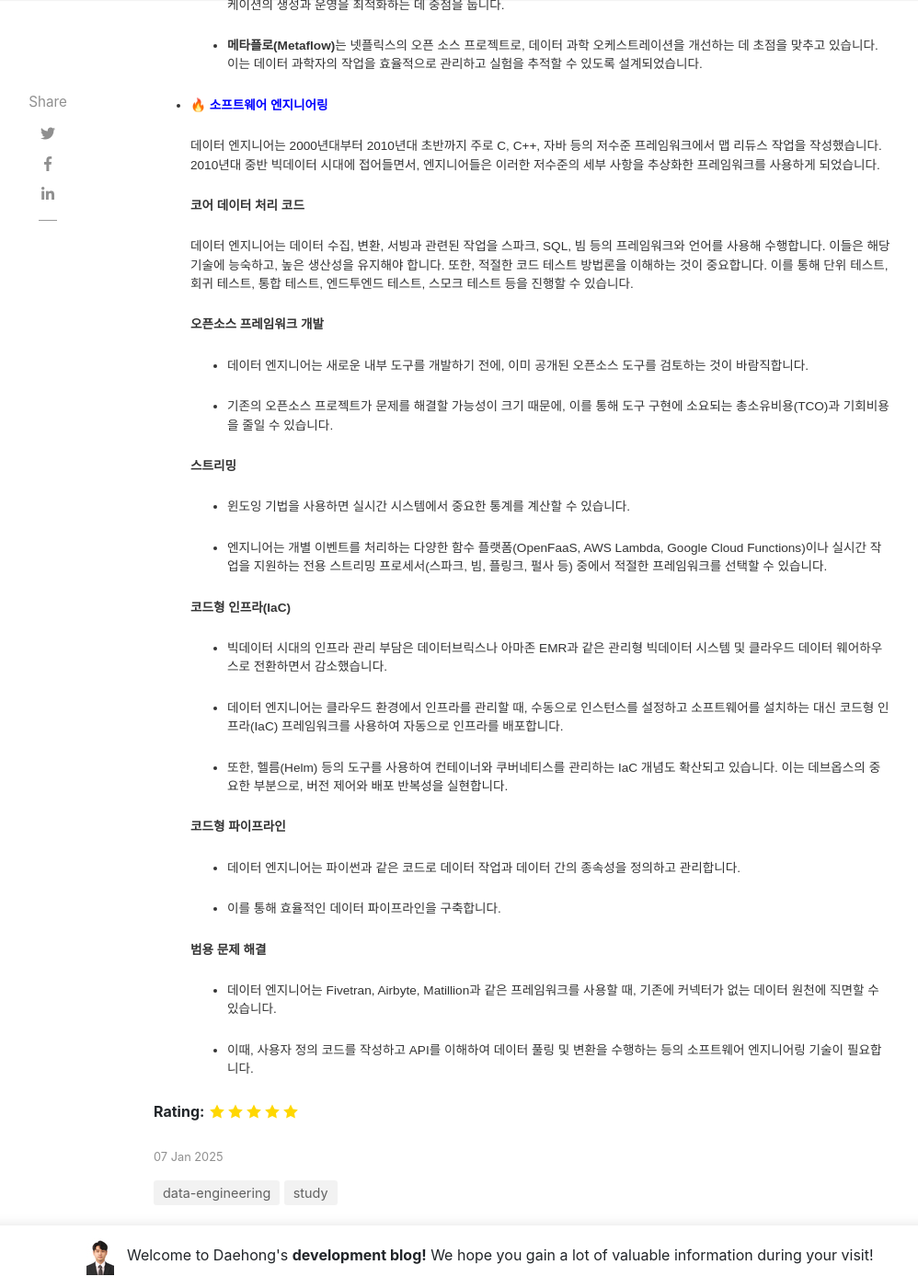
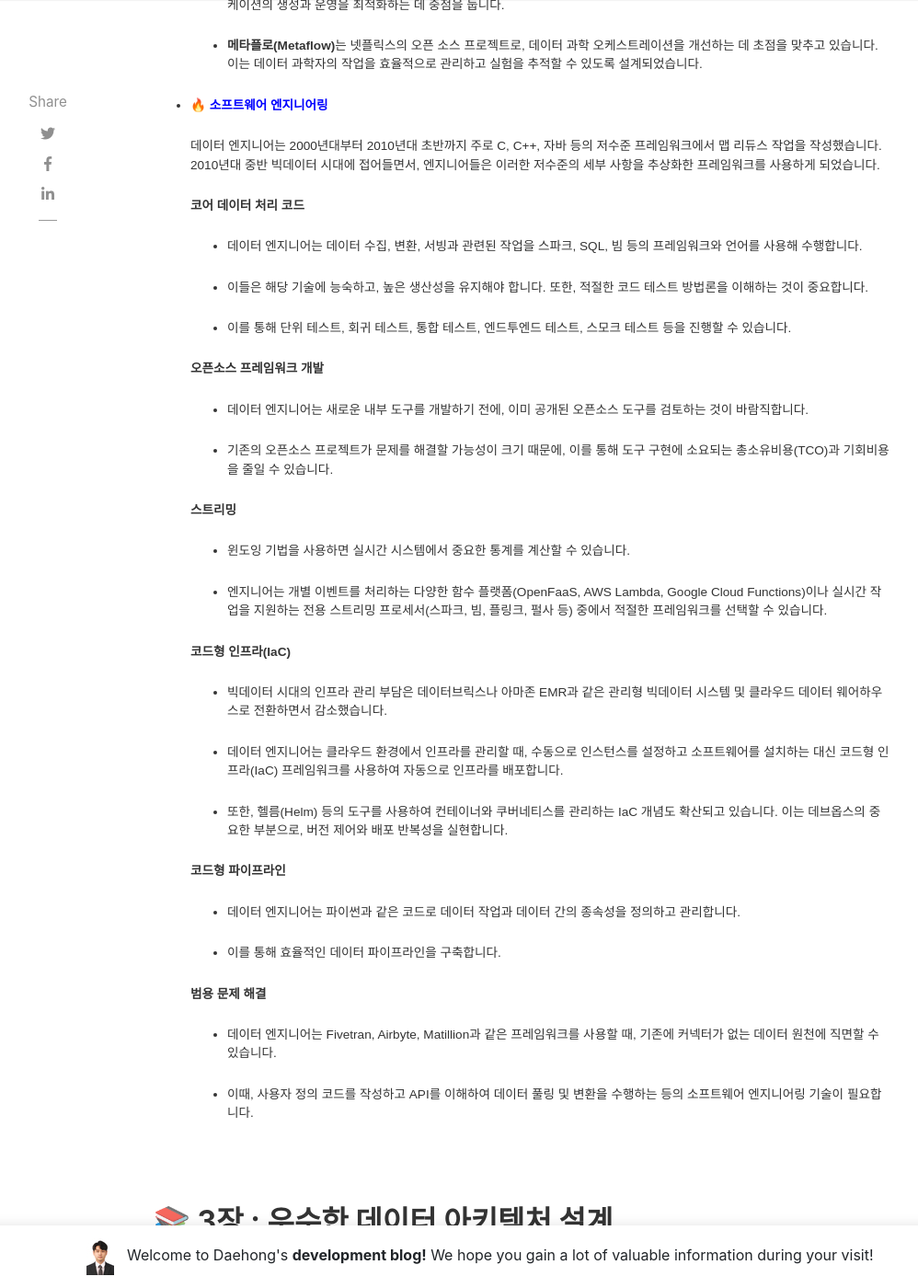
Before and after one commit to JeonDaehong/JeonDaehong.github.io, a Jekyll site: the page built from _posts/2025-01-07-robust-data-engineering.md, in a window 1280 px wide and 1400 px high, scrolled down 12361 px. Shown: the whole window at 92% size, without its empty margins (118-1116 px from the left). Built offline with Jekyll 4.4.1, drawn with Linux system fonts in a browser that asks for light colours; nearby versions of some CDN libraries; comment, search, counter and statistics services are not loaded.

Commit message:
Study Robust Data Engineering Book

```diff
--- a/_posts/2025-01-07-robust-data-engineering.md
+++ b/_posts/2025-01-07-robust-data-engineering.md
@@ -384,7 +384,11 @@ rating: 5
 
 	**코어 데이터 처리 코드**
 
-	데이터 엔지니어는 데이터 수집, 변환, 서빙과 관련된 작업을 스파크, SQL, 빔 등의 프레임워크와 언어를 사용해 수행합니다. 이들은 해당 기술에 능숙하고, 높은 생산성을 유지해야 합니다. 또한, 적절한 코드 테스트 방법론을 이해하는 것이 중요합니다. 이를 통해 단위 테스트, 회귀 테스트, 통합 테스트, 엔드투엔드 테스트, 스모크 테스트 등을 진행할 수 있습니다.
+	- 데이터 엔지니어는 데이터 수집, 변환, 서빙과 관련된 작업을 스파크, SQL, 빔 등의 프레임워크와 언어를 사용해 수행합니다.
+
+	- 이들은 해당 기술에 능숙하고, 높은 생산성을 유지해야 합니다. 또한, 적절한 코드 테스트 방법론을 이해하는 것이 중요합니다.
+
+	- 이를 통해 단위 테스트, 회귀 테스트, 통합 테스트, 엔드투엔드 테스트, 스모크 테스트 등을 진행할 수 있습니다.
 
 	**오픈소스 프레임워크 개발**
 
@@ -417,3 +421,11 @@ rating: 5
 	- 데이터 엔지니어는 Fivetran, Airbyte, Matillion과 같은 프레임워크를 사용할 때, 기존에 커넥터가 없는 데이터 원천에 직면할 수 있습니다.
 
 	- 이때, 사용자 정의 코드를 작성하고 API를 이해하여 데이터 풀링 및 변환을 수행하는 등의 소프트웨어 엔지니어링 기술이 필요합니다.
+
+<br>
+<br>
+
+## 📚 3장 : 우수한 데이터 아키텍처 설계
+---
+
+### ✏️ 3-1. 데이터 아키텍처란?
```
